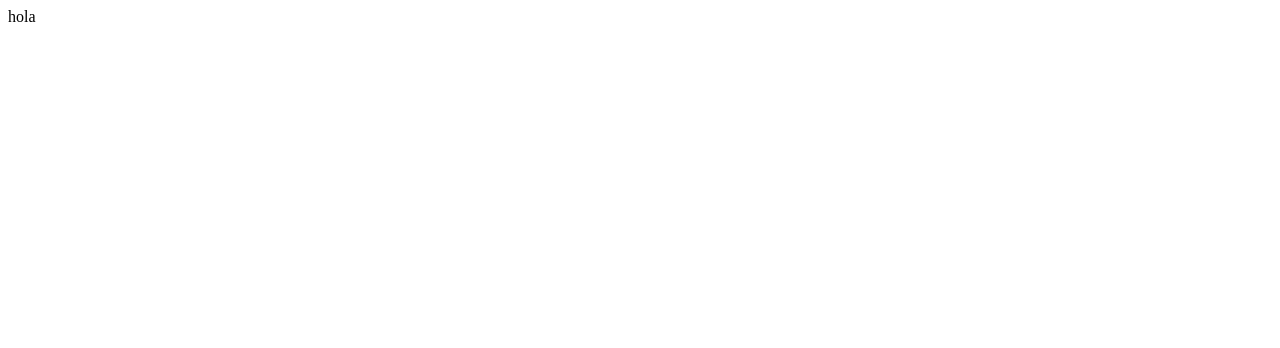
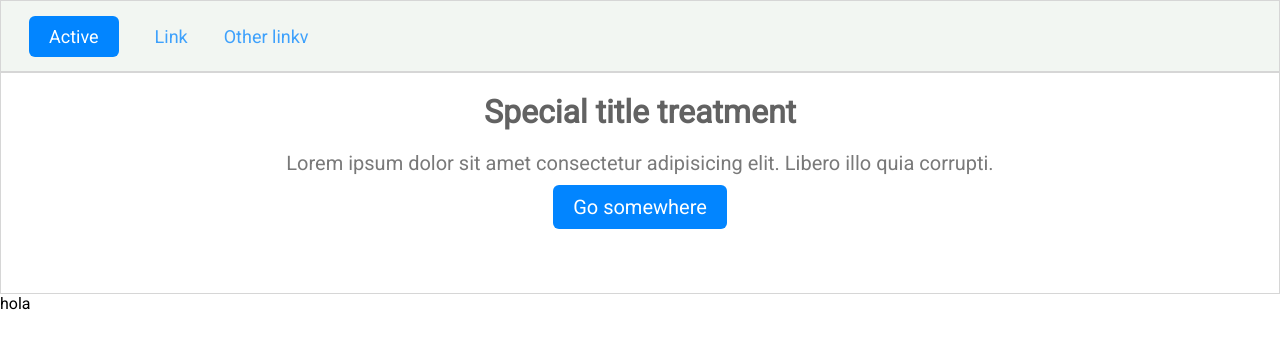
Before and after one commit to danycruzgdl/squad-27, a plain HTML site: page index.html in a window 1280 px wide. Drawn offline with Linux system fonts and the light colour scheme.

Commit message:
agrego style y header

```diff
--- a/index.html
+++ b/index.html
@@ -4,8 +4,25 @@
     <meta charset="UTF-8">
     <meta name="viewport" content="width=, initial-scale=1.0">
     <title>Document</title>
+    <link rel="stylesheet" href="style.css">
 </head>
 <body>
+    <header>
+        <header>
+            <nav class="menu">
+                <button>Active</button>
+                <ul>
+                    <li class="options">Link</li>
+                    <li class="options">Other linkv</li>
+                </ul>
+            </nav>
+            <div class="main">
+                <h1>Special title treatment</h1>
+                <p class="text-main">Lorem ipsum dolor sit amet consectetur adipisicing elit. Libero illo quia corrupti.</p>
+                <a class="link-main" href="#">Go somewhere</a>
+            </div>
+        </header>
+    </header>
     hola
 </body>
 </html>
--- /dev/null
+++ b/style.css
@@ -0,0 +1,63 @@
+@import url("https://fonts.googleapis.com/css2?family=Roboto&display=swap");
+
+* {
+  margin: 0;
+  padding: 0;
+  font-family: "Roboto", sans-serif;
+}
+
+.menu {
+  background: #f2f6f2;
+  height: 50px;
+  border: 1px solid #d6d6d6;
+  padding: 10px;
+  display: flex;
+  align-items: center;
+}
+
+button {
+  background: #0285ff;
+  color: #ffffff;
+  padding: 10px 20px 10px 20px;
+  font-size: 18px;
+  margin: 18px;
+  border: none;
+  border-radius: 6px;
+}
+
+ul {
+  display: flex;
+  list-style: none;
+}
+
+.options {
+  font-size: 18px;
+  margin: 18px;
+  color: #0285ffc0;
+}
+
+.main {
+  border: 1px solid #d6d6d6;
+  text-align: center;
+  height: 220px;
+}
+
+h1 {
+  color: #626262;
+  margin: 20px;
+}
+
+.text-main {
+  color: #797979;
+  font-size: 20px;
+  margin: 20px;
+}
+
+.link-main {
+  text-decoration: none;
+  background: #0285ff;
+  color: #fff;
+  font-size: 20px;
+  padding: 10px 20px;
+  border-radius: 6px;
+}
```
